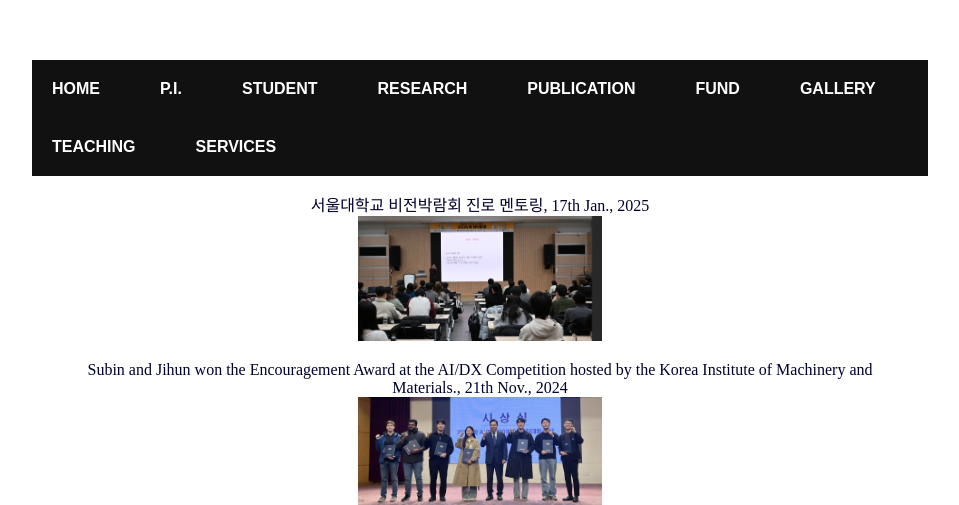
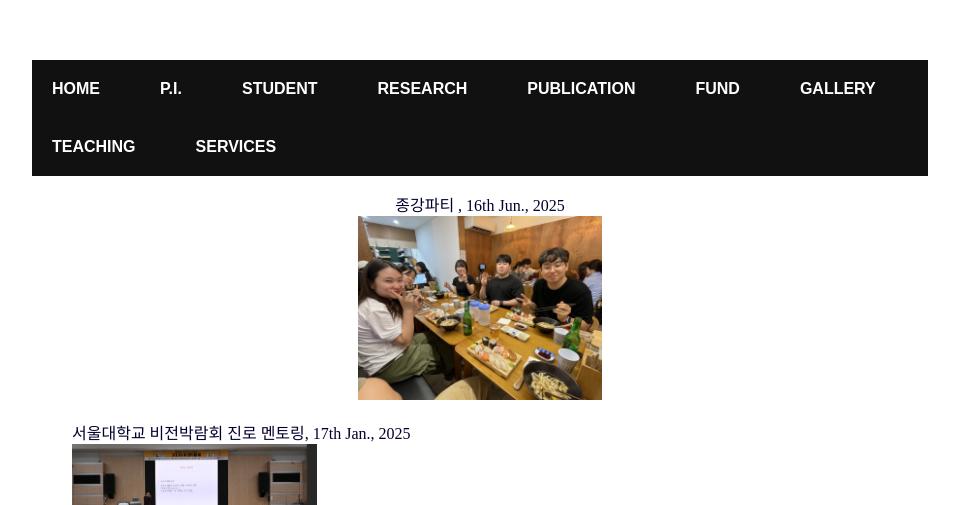
Before and after one commit to jaekwangjk/jaekwangjk.github.io, a Jekyll site: the page built from gallery.html, in a window 1280 px wide. Shown: the top 505 px of the page, without its empty margins (160-1119 px from the left). Built offline with Jekyll 4.4.1, drawn with Linux system fonts in a browser that asks for light colours; grey boxes are pictures that could not be loaded.

Commit message:
Update gallery.html

```diff
--- a/gallery.html
+++ b/gallery.html
@@ -5,6 +5,14 @@ title: Jaekwang Kim
 <div class="blurb">
 
 <center>
+
+  <figure>
+  <figcaption>
+  종강파티 , 16th Jun., 2025 <br> </figcaption>
+  <img src="pictures/jongpa_2025spring-2.jpeg" alt="No rendering" style="width:30%">
+  </figure>
+  </center>
+
   <figure>
   <figcaption>
   서울대학교 비전박람회 진로 멘토링, 17th Jan., 2025 <br> </figcaption>
```
